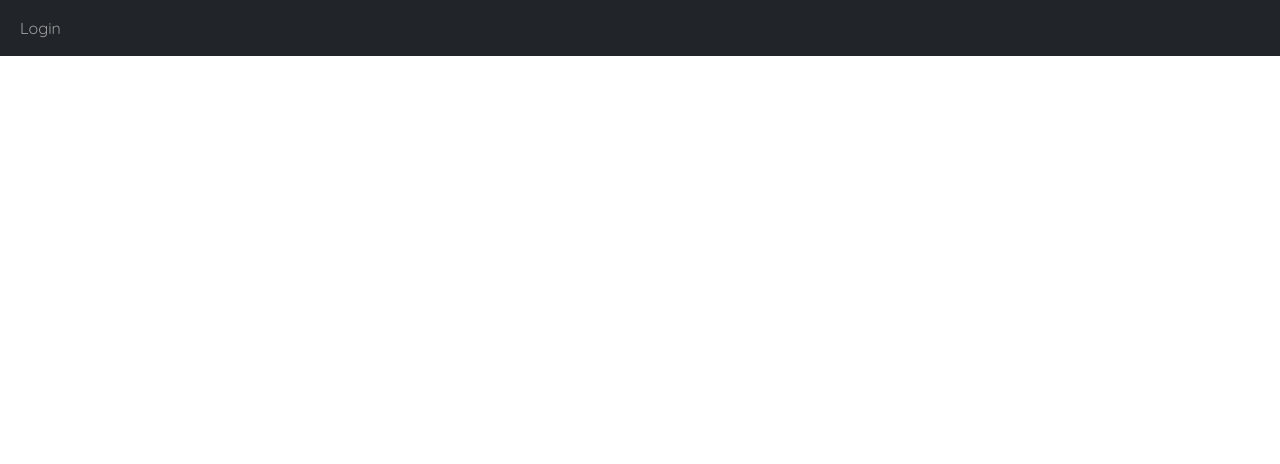
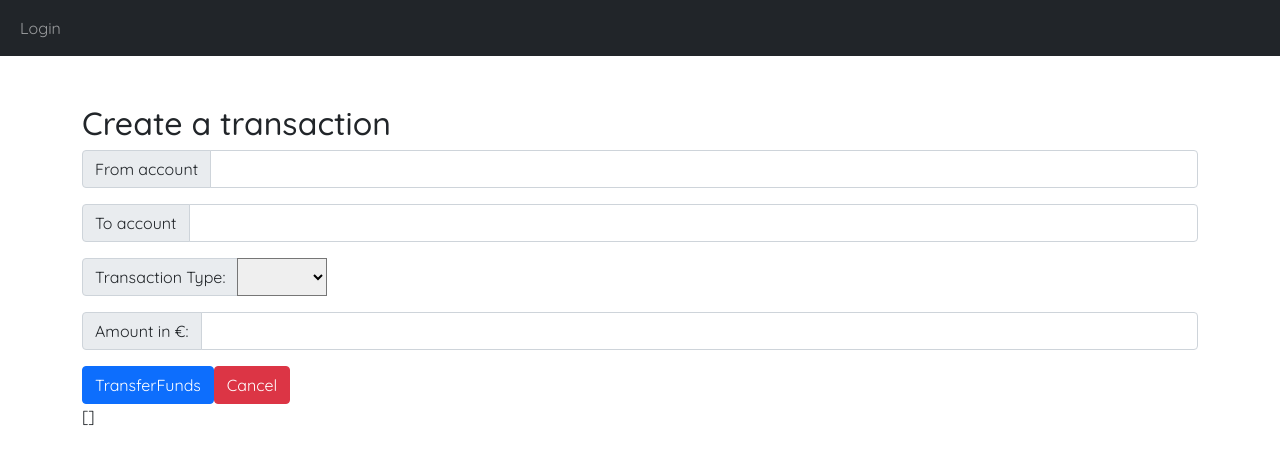
Before and after one commit to Biniam-Mehari/Code_Generation_GR5, a Vue app: page /createtransaction in a window 1280 px wide. Before the commit this address had no page. Shown: the top 464 px of the page. Built offline with nearby package versions, Linux system fonts and the light colour scheme.

Commit message:
create transaction front-end

```diff
--- a/src/components/Navigation.vue
+++ b/src/components/Navigation.vue
@@ -7,7 +7,7 @@
             >Accounts</router-link>
         </li>
         <li class="nav-item">
-          <router-link v-if="this.$store.getters.isAuthenticated" to="dc" class="nav-link" active-class="active"
+          <router-link v-if="this.$store.getters.isAuthenticated" to="/createtransaction" class="nav-link" active-class="active"
             >Create Transactions</router-link
           >
         </li>
--- a/src/components/transactions/CreateTransaction.vue
+++ b/src/components/transactions/CreateTransaction.vue
@@ -6,70 +6,77 @@
 
         <div class="input-group mb-3">
           <span class="input-group-text">From account</span>
-          <input type="text" class="form-control" />
+          <input type="text" class="form-control" v-model="fromAccount" />
         </div>
 
         <div class="input-group mb-3">
           <span class="input-group-text">To account</span>
-          <input type="number" class="form-control" />
+          <input type="text" class="form-control" v-model="toAccount"/>
+        </div>
+
+        <div class="input-group mb-3">
+          <span class="input-group-text">Transaction Type:</span>
+           <select v-model="selectTransactionType">
+                <option v-for="type in transactionTypes" :key="type">{{ type }}</option>
+            </select>
         </div>
 
         <div class="input-group mb-3">
           <span class="input-group-text">Amount in €:</span>
-          <input type="text" class="form-control" />
+          <input type="text" class="form-control" v-model="amount"/>
         </div>
 
-          <input type="button" class="btn btn-primary" value="Transfer Funds"/>
-          <input type="button" class="btn btn-danger" value="Cancel" />
-          <input type="button" class="btn btn-info" value="List Transaction"/>
+
+          <input type="button" class="btn btn-primary" value="TransferFunds" @click="createTransaction()"/>
+          <input type="button" class="btn btn-danger" value="Cancel" @click="cancelTransaction()"/>
       </form>
+
+      <label>
+          {{ result }}
+      </label>
 
     </div>
   </section>
 </template>
 
 <script>
-// if cancel button pressed then clear the textareas and values
+import axios from "../../axios-auth"
 export default {
     name: 'AddTransactions',
     data() {
         return {
-            date: '',
             fromAccount: '',
             toAccount: '',
+            transactionTypes: ["withdraw", "deposit", "transfer"],
             amount: '',
-            accountType: ''
+            selectTransactionType: null,
+            result: []
         }
     },
-    onSubmit(e) {
-        e.preventDefault()
+    methods: {
+        createTransaction() {
+          axios.defaults.headers.common["Authorization"] =
+          "Bearer " + localStorage.getItem("token");
 
-        if(!this.date || !this.fromAccount
-        || !this.toAccount || !this.amount
-        || !this.accountType) {
-            alert('One of the field is empty!');
-            return
+          axios.post("/transactions", {fromAccount: this.fromAccount, toAccount: this.toAccount, amount: this.amount, transactionType: this.selectTransactionType})
+          .then((res) => {
+              this.result = res.data;
+            // this.accounts.accountId = res.data.accountId;
+              console.log(res.data);
+          })
+          .catch((error) => this.message=error.message)
+
+        },
+        cancelTransaction() {
+          axios.defaults.headers.common["Authorization"] =
+          "Bearer " + localStorage.getItem("token");
+
+          this.fromAccount = '',
+          this.toAccount = '',
+          this.transactionTypes = '',
+          this.amount = '',
+          this.date = ''
         }
-
-        const newTransaction = {
-          date: this.date,
-          fromAccount: this.fromAccount,
-          toAccount: this.toAccount,
-          amount: this.amount,
-          accountType: this.accountType
-        }
-
-        this.$emit('add-transaction', newTransaction)
-    },
-
-    onCancel(e) {
-      e.preventDefault()
-
-      this.date = '',
-      this.fromAccount = '',
-      this.toAccount = '',
-      this.amount = '',
-      this.accountType = ''
     }
 
 }
--- a/src/main.js
+++ b/src/main.js
@@ -9,6 +9,7 @@ import AccountTransactions from './components/transactions/AccountTransactions.v
 import Login from "./components/Login.vue";
 import UserPage from "./components/users/UserPage.vue";
 import EditUserDetails from "./components/users/EditUserDetails.vue";
+import CreateTransaction from "./components/transactions/CreateTransaction.vue"
 
 
 const routes = [
@@ -17,7 +18,8 @@ const routes = [
     { path: "/login", component: Login },
     { path: "/profile", component: UserPage },
     { path: "/accounttransaction/:iban", component: AccountTransactions, props: true },
-    { path: '/edituser/:id', component: EditUserDetails, props: true  }
+    { path: '/edituser/:id', component: EditUserDetails, props: true  },
+    { path: '/createtransaction', component: CreateTransaction },
 ];
 
 const router = createRouter({
```
